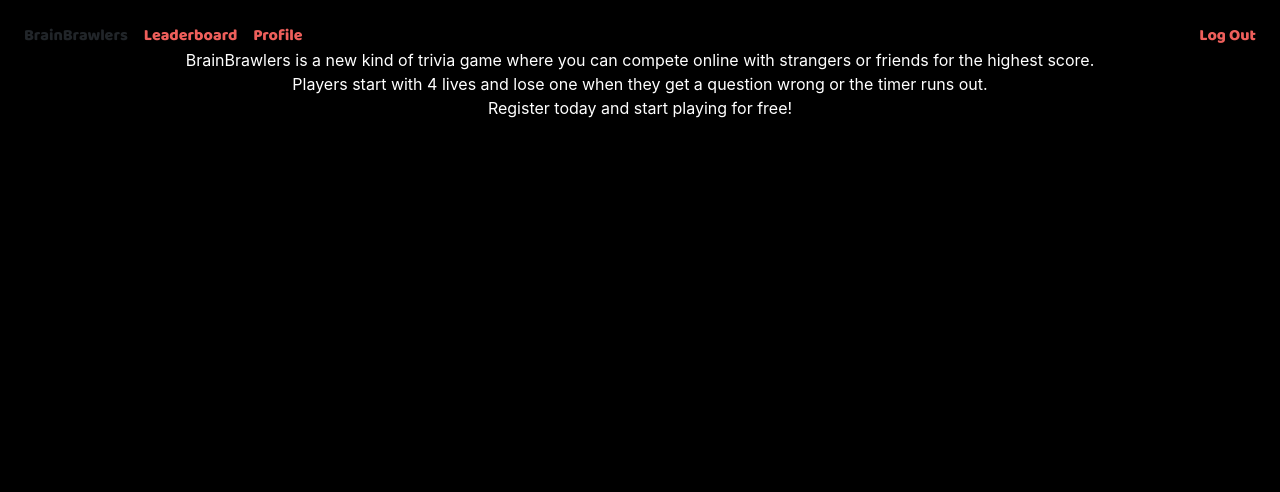
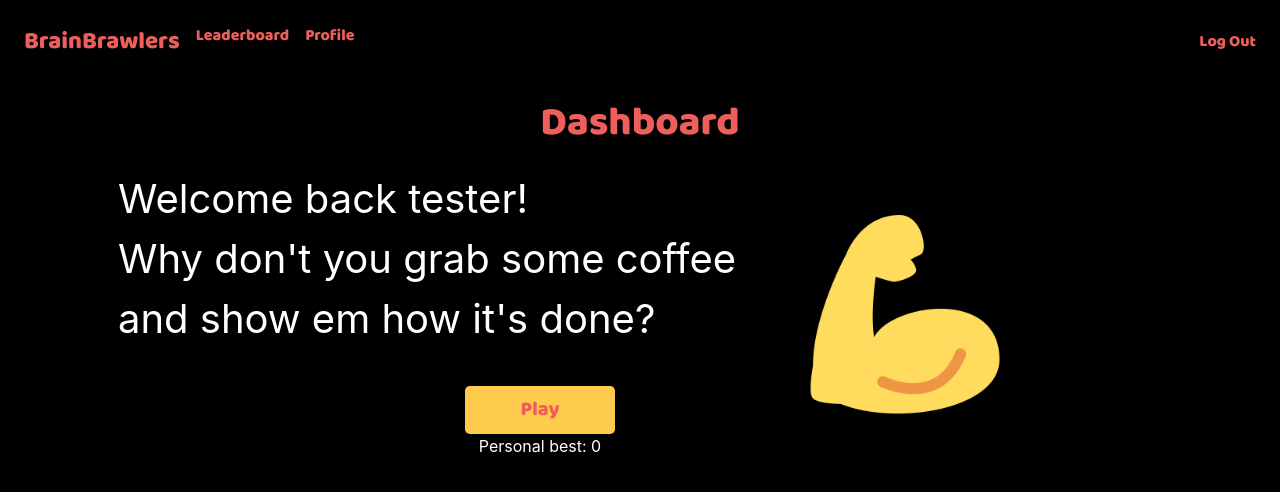
Before and after one commit to FrisoHarlaar/ik19, a Flask app: page / in a window 1280 px wide. Shown: the top 492 px of the page. Run offline with Flask 2, Linux system fonts and the light colour scheme; a user stored in the database is signed in; some libraries are stand-ins or nearby versions.

Commit message:
finished the dashboard

```diff
--- a/application.py
+++ b/application.py
@@ -34,7 +34,12 @@ Session(app)
 @app.route("/")
 @login_required
 def dashboard():
-    return render_template("dashboard.html")
+    # Query database for userdata
+    rows = db.execute("SELECT * FROM users WHERE id = :user_id",
+                    user_id=session["user_id"])
+    # Take the username and highscore
+    username, highscore = rows[0]["username"], rows[0]["highscore"]
+    return render_template("dashboard.html", username=username, highscore=highscore)
 
 @app.route("/index")
 def index():
@@ -44,7 +49,7 @@ def index():
 def login():
     """Log user in"""
     # Forget any user_id
-    # session.clear()
+    session.clear()
 
     # User reached route via GET (as by clicking a link or via redirect)
     if request.method == "GET":
@@ -96,8 +101,8 @@ def register():
 
         # hash password and insert data into database (we hebben nog geen database)
         hashed_password = generate_password_hash(form["password"])
-        available = db.execute("INSERT INTO users (username, hash) VALUES (:username, :password)",
-                            username=form["username"], password=hashed_password)
+        available = db.execute("INSERT INTO users (username, hash, highscore) VALUES (:username, :password, :hs)",
+                            username=form["username"], password=hashed_password, hs=0)
 
         # Give error if username is not available
         if not available:
--- a/static/css/basic_style.css
+++ b/static/css/basic_style.css
@@ -53,9 +53,10 @@ main
     font-family: Baloo Regular, Baloo;
     color: #ee5f5b;
     margin-bottom: 2%;
+    margin-top: 5%;
 }
 
-#navlogo
+.nav-logo
 {
     font-size: 150%;
 }
--- /dev/null
+++ b/static/css/db_style.css
@@ -0,0 +1,12 @@
+#dbtext
+{
+    text-align: left;
+    font-size: 250%;
+}
+
+#bicep
+{
+    position: relative;
+    right: 15%;
+    bottom: 150px;
+}
--- a/templates/auth/login.html
+++ b/templates/auth/login.html
@@ -7,7 +7,7 @@
 {% block main %}
 <h1 class="center title" style="margin-top: 5%; margin-bottom: 5%;">Log in</h1>
 
-<form>
+<form method="post">
   <div class="form-group row">
     <label for="username" class="col-sm-2 col-form-label">Username</label>
     <div class="col-sm-10">
--- a/templates/dashboard.html
+++ b/templates/dashboard.html
@@ -4,8 +4,23 @@
     Dashboard
 {% endblock %}
 
+{% block css %}
+<link href="/static/css/db_style.css" rel="stylesheet">
+{% endblock %}
+
 {% block main %}
-<p  class="center">BrainBrawlers is a new  kind of trivia game where you can compete online with strangers or friends for the highest score.<br>
-Players start with 4 lives and lose one when they get a question wrong or the timer runs out.<br>
-Register today and start playing for free!</p>
+<h1 class="center title">Dashboard</h1>
+
+<p id="dbtext">Welcome back {{ username }}!
+<br>
+Why don't you grab some coffee
+<br>
+and show em how it's done?</p>
+
+<img src="static/images/bicep.png" alt="flexing bicep" class="float-right" width=200 height=200 id="bicep">
+
+<form id="my_form" action="/dashboard" method="get">
+    <button class="btn btn-lg" type="submit">Play</button>
+    <p class="center">Personal best: {{ highscore }}</p>
+</form>
 {% endblock %}
--- a/templates/layout.html
+++ b/templates/layout.html
@@ -23,7 +23,7 @@
             <div class="collapse navbar-collapse" id="navbar">
                 {% if session.user_id %}
                     <ul class="navbar-nav mr-auto mt-2">
-                        <li class="nav-item"><a class="nav-link">BrainBrawlers</a></li>
+                        <li class="nav-item nav-logo"><a class="nav-link" href="/">BrainBrawlers</a></li>
                         <li class="nav-item"><a class="nav-link" href="/leaderboard">Leaderboard</a></li>
                         <li class="nav-item"><a class="nav-link" href="/profile">Profile</a></li>
                     </ul>
@@ -32,7 +32,7 @@
                     </ul>
                 {% else %}
                     <ul class="navbar-nav mr-auto mt-2">
-                        <li class="nav-item"><a class="nav-link" id="navlogo" href="/">BrainBrawlers</a></li>
+                        <li class="nav-item nav-logo"><a class="nav-link" href="/">BrainBrawlers</a></li>
                         <li class="nav-item"><a class="nav-link" href="/leaderboard">Leaderboard</a></li>
                     </ul>
                 {% endif %}
```
Also changed, not shown: brainbrawlers.db, static/images/bicep.png (added), templates/game/leaderboard.html (added).
